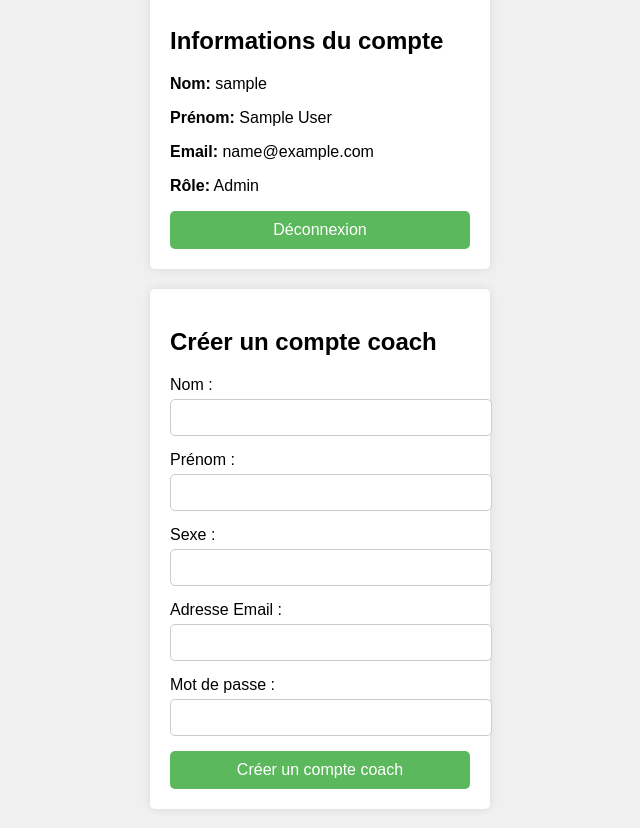
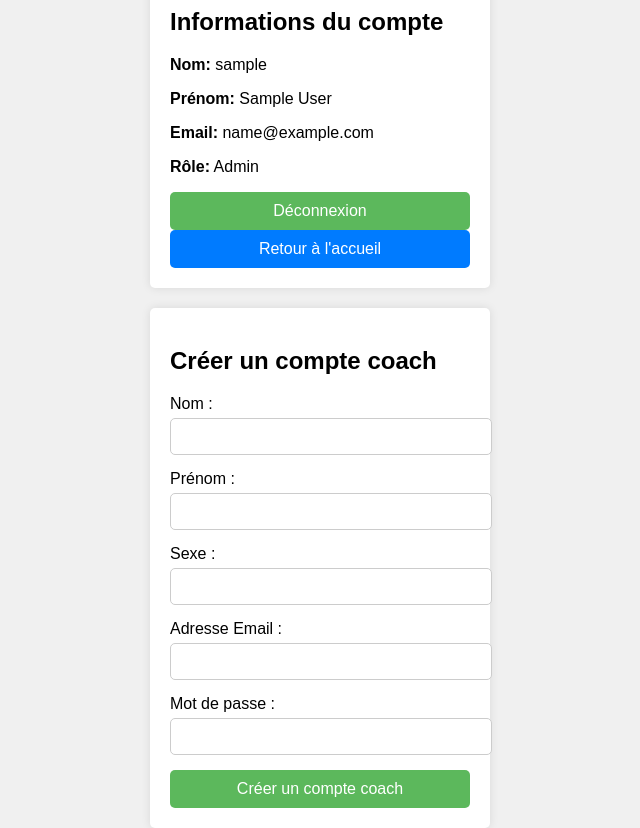
Before and after one commit to Alfred0404/Projet_Web_Dynamique_Sportify, a PHP site: page /compte.php in a window 1280 px wide. Shown: the whole page, without its empty margins (320-960 px from the left). Run offline with PHP 8.4, Linux system fonts and the light colour scheme; the visitor is signed in with stand-in values (Sample User, id 1).

Commit message:
login update

```diff
--- a/src/compte.php
+++ b/src/compte.php
@@ -99,6 +99,12 @@ if ($_SERVER["REQUEST_METHOD"] == "POST" && isset($_POST['create_coach'])) {
         button:hover {
             background-color: #4cae4c;
         }
+        .btn-back {
+            background-color: #007bff;
+        }
+        .btn-back:hover {
+            background-color: #0056b3;
+        }
     </style>
 </head>
 
@@ -111,6 +117,9 @@ if ($_SERVER["REQUEST_METHOD"] == "POST" && isset($_POST['create_coach'])) {
         <p><strong>Rôle:</strong> <?php echo ucfirst($_SESSION['role']); ?></p>
         <form method="post" action="logout.php">
             <button type="submit">Déconnexion</button>
+        </form>
+        <form method="get" action="accueil.php">
+            <button type="submit" class="btn-back">Retour à l'accueil</button>
         </form>
     </div>
 
```
